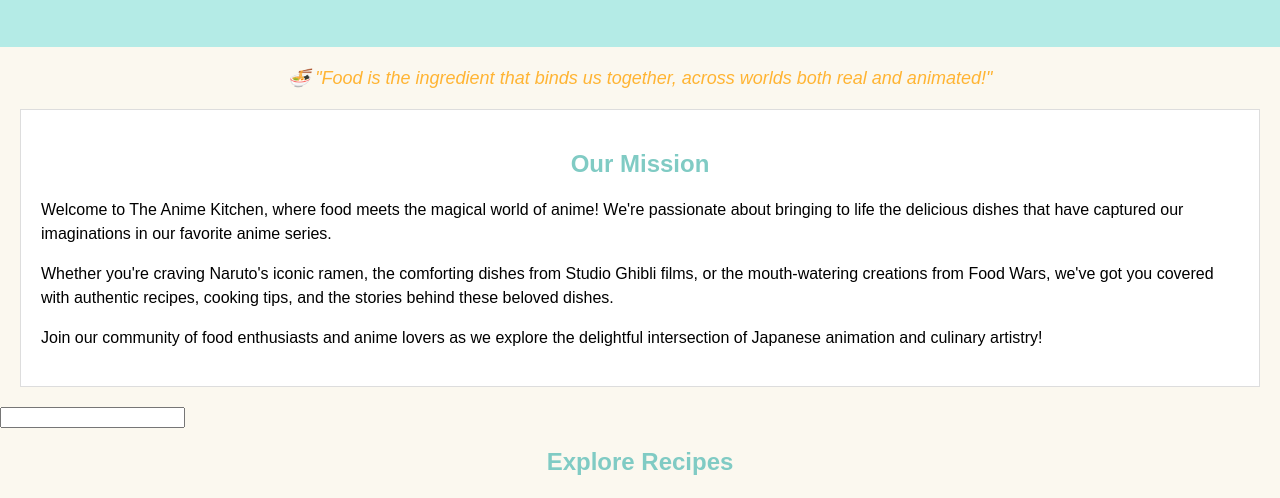
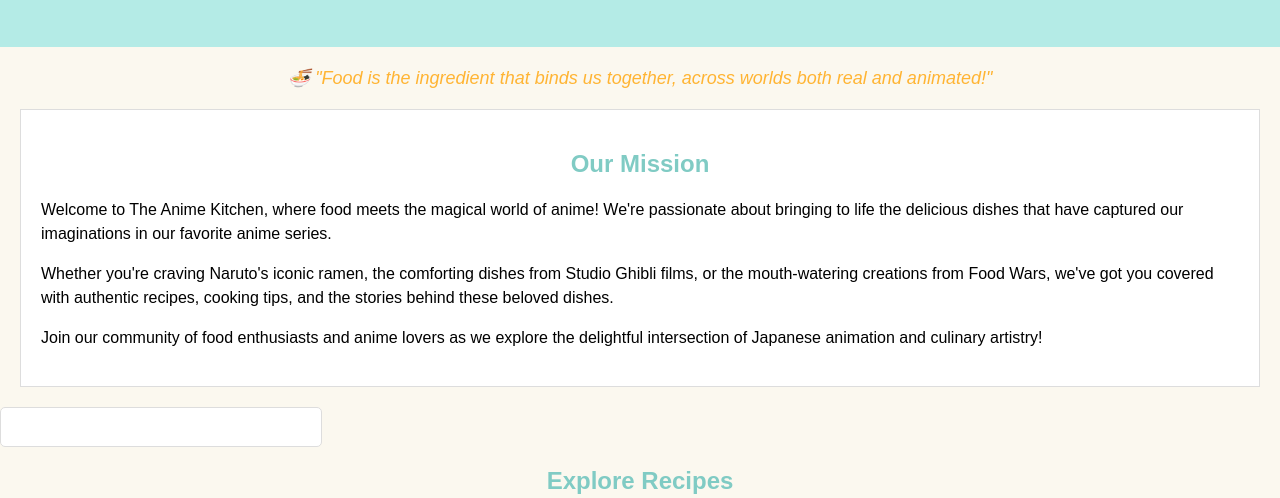
Before and after one commit to SohamShirke473/animerecipe, a plain HTML site: page index.html in a window 1280 px wide. Shown: the part 267-765 px from the top of the page. Drawn offline with Linux system fonts and the light colour scheme.

Commit message:
Update styles.css

```diff
--- a/styles.css
+++ b/styles.css
@@ -274,3 +274,18 @@ body {
     margin-top: 20px;
     color: #888;
 }
+
+#search-input {
+    width: 300px;
+    padding: 10px;
+    border: 1px solid #ddd;
+    border-radius: 5px;
+    font-size: 16px;
+    outline: none;
+    transition: 0.3s;
+}
+
+#search-input:focus {
+    border-color: #80CBC4;
+    box-shadow: 0 0 5px rgba(128, 203, 196, 0.5);
+}
```
